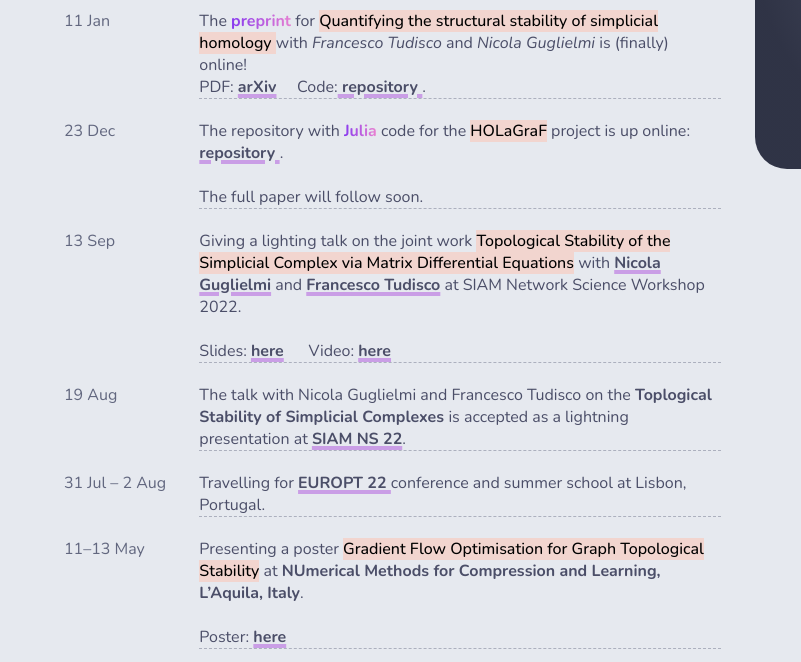
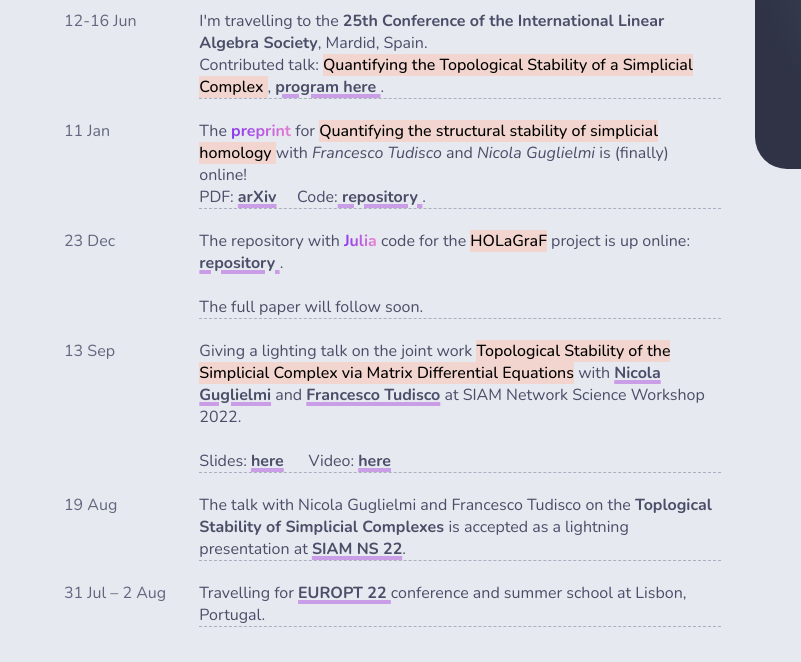
Before and after one commit to mryodo/antsavme, a Gatsby site: page / in a window 1280 px wide. Shown: the part 352-1014 px from the top of the page, 0-801 px from the left. Built offline with nearby package versions, Linux system fonts and the light colour scheme; Gatsby itself is replaced by a stand-in of ours.

Commit message:
News+overflow

```diff
--- a/src/pages/index.js
+++ b/src/pages/index.js
@@ -25,6 +25,13 @@ const IndexPage = () => {
 
             <h1 className="titleSeparate"> <FeatherIcon size="19" icon="refresh-cw" /> Quick Updates  &nbsp; <Link  to="/archive/"><FeatherIcon size="18" icon="archive"/></Link>  </h1>
             <div className="newsContainer">
+                        <div className="newsDate"> 12-16 Jun </div>
+                        <div className="newsText" >
+                              I'm travelling to the <b>25th Conference of the International Linear Algebra Society</b>, Mardid, Spain.
+
+                              <br/>
+                              Contributed talk: <mark> Quantifying the Topological Stability of a Simplicial Complex </mark>, <a href=""> program here </a>.
+                        </div>
 
                         <div className="newsDate"> 11 Jan </div>
                         <div className="newsText">
@@ -61,7 +68,7 @@ const IndexPage = () => {
                            <div className="newsText">
                                 Travelling for <a href="https://sites.fct.unl.pt/europt2022/" >EUROPT 22 </a> conference and summer school at Lisbon, Portugal.
                           </div>
-                          <div className="newsDate"> 11–13 May</div>
+                          {/*<div className="newsDate"> 11–13 May</div>
                            <div className="newsText">
                                 Presenting a poster <mark>Gradient Flow Optimisation for Graph Topological Stability</mark> at <b>NUmerical Methods for Compression and Learning, L’Aquila, Italy</b>.
 
@@ -69,7 +76,7 @@ const IndexPage = () => {
 
                                 Poster: <a href="https://indico.gssi.it/event/344/contributions/1156/">here</a>
                           </div>
-
+                              */}
                           {/*
                           <div className="newsDate"> 14–15 Feb</div>
                            <div className="newsText">
--- a/src/styles/main.css
+++ b/src/styles/main.css
@@ -441,7 +441,7 @@ mark{
     margin: auto;
     margin-bottom: 1em;
     text-align: center;
-    overflow-wrap: break-word;
+    /*overflow-wrap: break-word;*/
     line-height: 1.75em;
 }
 
```
